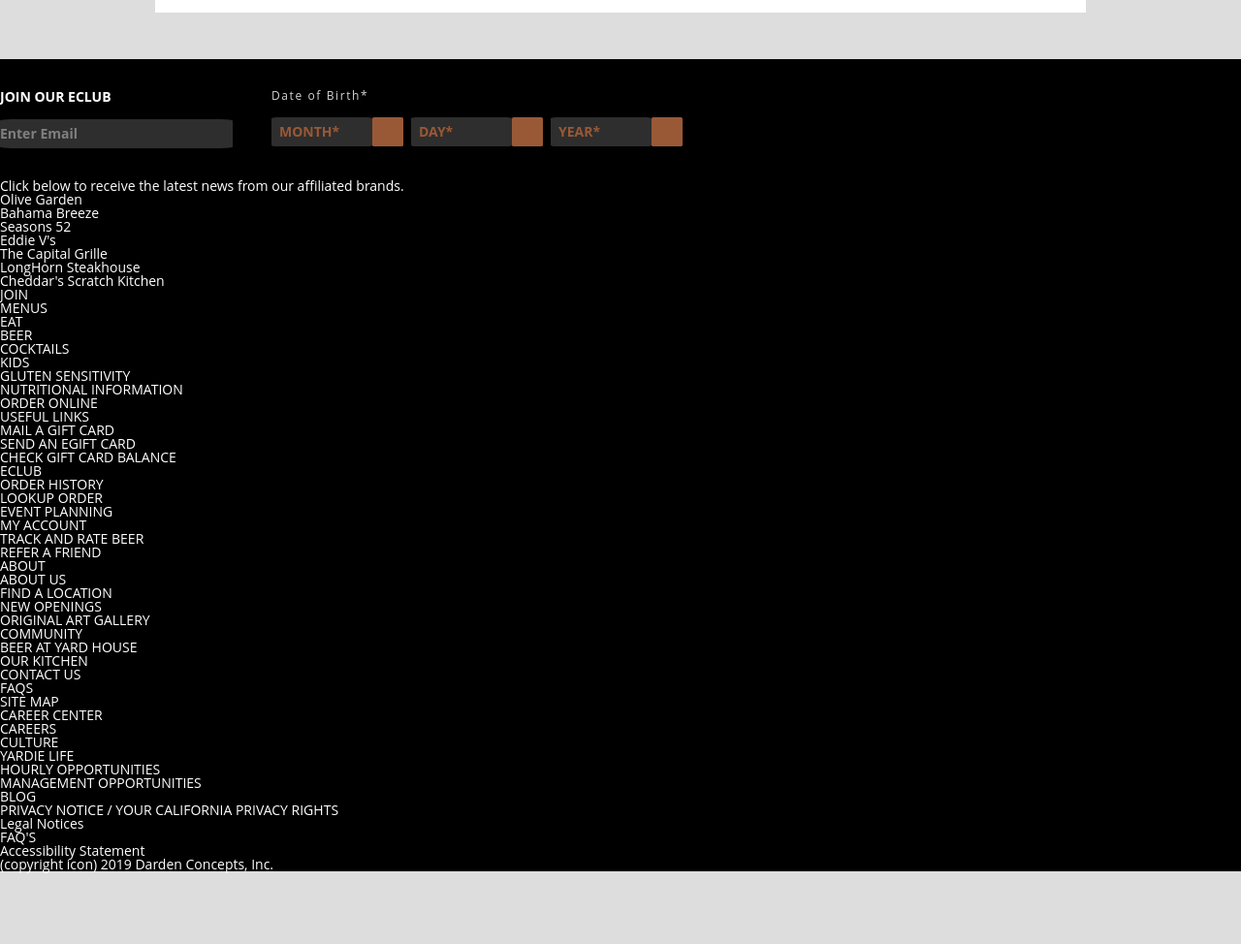
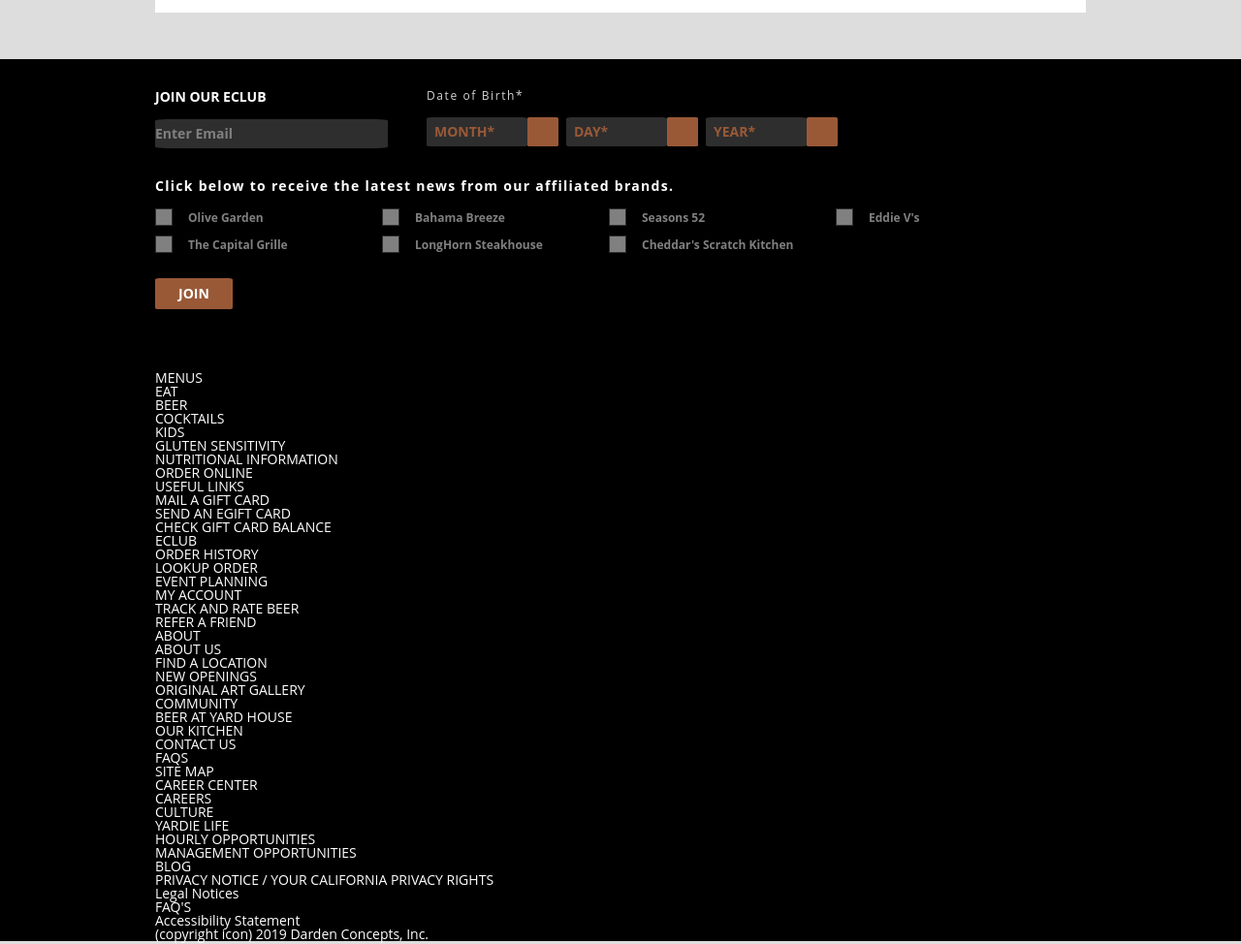
Before and after one commit to HarlemsWay/restaurant-yardhouse, a plain HTML site: page index.html in a window 1280 px wide. Shown: the part 2325-3299 px from the top of the page at 97% size. Before the commit the page ends 3226 px from the top, so only its background shows below. Drawn offline with Linux system fonts and the light colour scheme.

Commit message:
footer affiliates and join link

```diff
--- a/index.html
+++ b/index.html
@@ -195,6 +195,7 @@
 
     <section id="footer">
             <!--Email and date of birth-->
+      <footer>
         <div class="custinfo">
             <div class="email">
                 <h4>JOIN OUR ECLUB</h4>
@@ -213,19 +214,26 @@
             </div>
         </div>
             <!--Affiliates Join-->
-        <div>
+        <div class="brands">
                 <p>Click below to receive the latest news from our affiliated brands.</p>
             <ul>
+                <a href=""></a>
                 <li>Olive Garden</li>
+                <a href=""></a>
                 <li>Bahama Breeze</li>
+                <a href=""></a>
                 <li>Seasons 52</li>
+                <a href=""></a>
                 <li>Eddie V's</li>
+                <a href=""></a>
                 <li>The Capital Grille</li>
+                <a href=""></a>
                 <li>LongHorn Steakhouse</li>
+                <a href=""></a>
                 <li>Cheddar's Scratch Kitchen</li>
             </ul>
         </div>
-        <div>
+        <div class="join">
             <p class="button">JOIN</p>
         </div>
             <!--Menus Links About Career-->
@@ -286,6 +294,7 @@
         <div>
             <h5>(copyright icon) 2019 Darden Concepts, Inc.</h5>
         </div>
+      </footer>
     </section>
 
 </body>
--- a/resources/css/style.css
+++ b/resources/css/style.css
@@ -362,6 +362,11 @@ h1 {
   color: white;
 }
 
+footer {
+  max-width: 960px;
+  margin: 0 auto 3rem auto;
+}
+
 .custinfo {
   display: flex;
   padding: 2rem 0;
@@ -394,7 +399,7 @@ h1 {
 }
 
 .date {
-  ;
+
 }
 
 .date p{
@@ -415,3 +420,46 @@ h1 {
   background-color: #995937;
   border-radius: 5%;
 }
+
+.brands p {
+  font-weight: bold;
+  letter-spacing: 0.08rem;
+}
+
+.brands ul{
+  display: flex;
+  flex-wrap: wrap;
+  margin: 1rem 0;
+  color: grey;
+  font-weight: bold;
+}
+
+.brands a {
+  background-color: gray;
+  border: 1px solid rgb(46, 46, 46);
+  width: 1rem;
+  height: 1rem;
+  margin-right: 1rem;
+}
+
+.brands li {
+  margin: auto 2.5rem auto 0;
+  width: 10rem;
+  height: 1.5rem;
+  font-size: 12px;
+  padding: 0.25rem 0 0 0;
+}
+
+.join {
+  background-color: #995937;
+  border-radius: 5%;
+  height: 2rem;
+  width: 5rem;
+  font-weight: bold;
+  display: flex;
+  margin-bottom: 4rem;
+}
+
+.join p {
+  margin: auto;
+}
```
